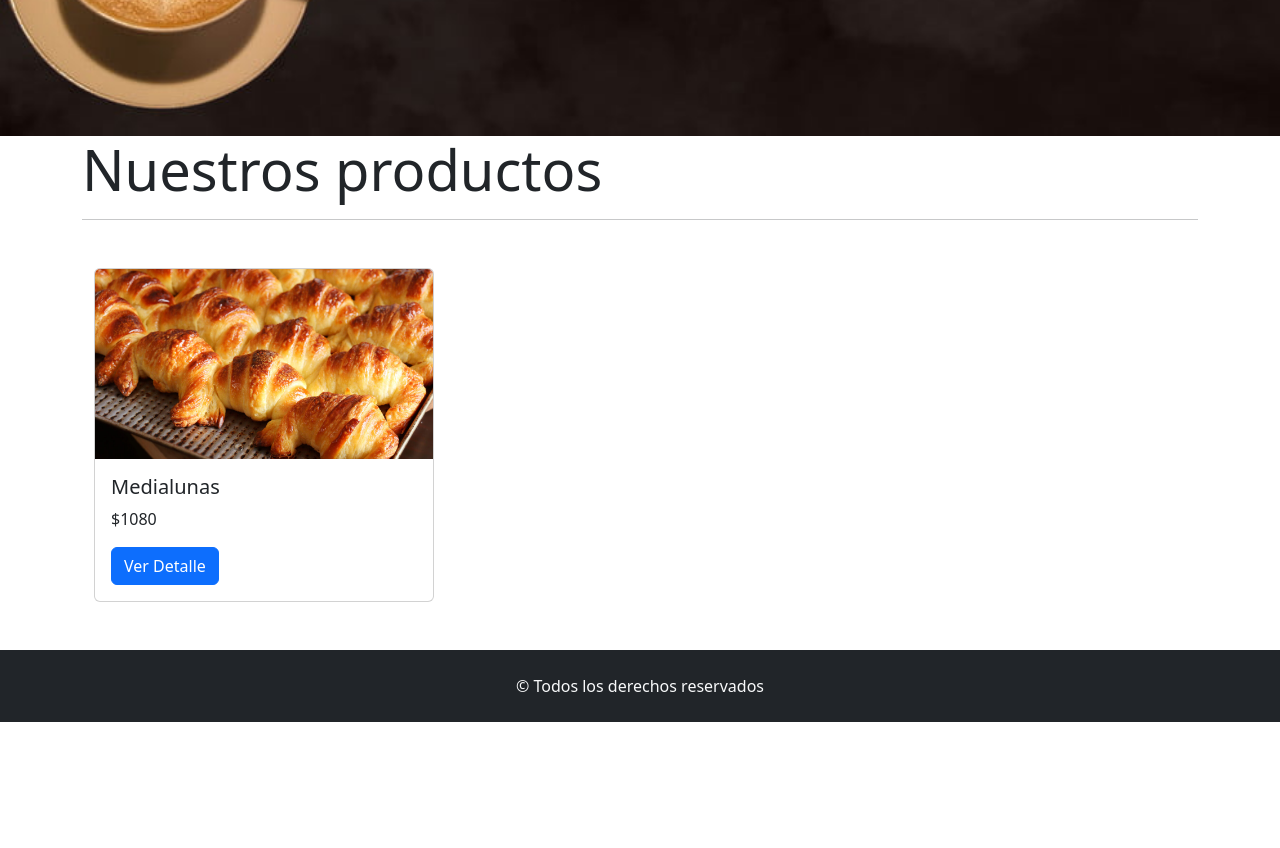
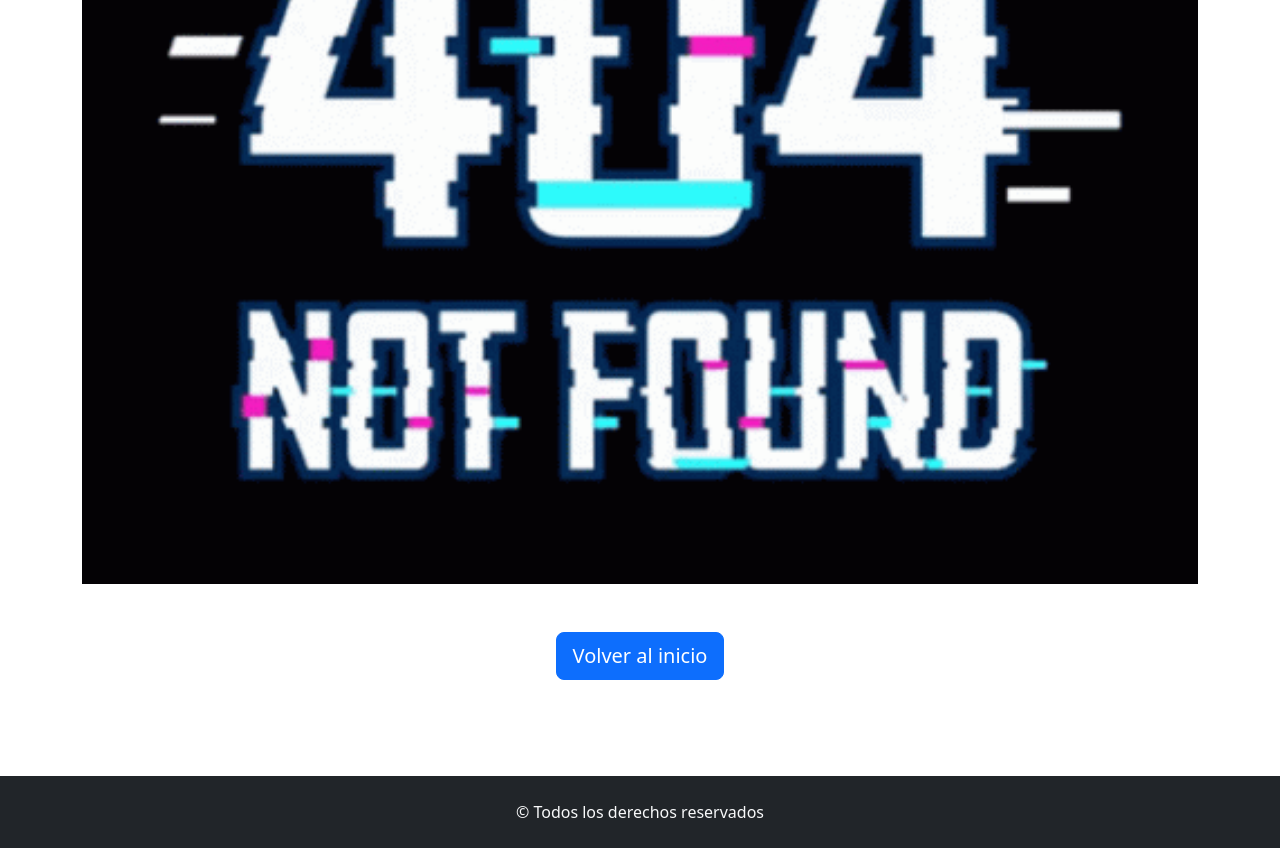
Before and after one commit to Juliancito1/CafecitoReact, a React (Vite) app: page / in a window 1280 px wide. Shown: the part 420-1268 px from the top of the page. Before the commit the page ends 1142 px from the top, so only its background shows below. Built offline with nearby package versions, Linux system fonts and the light colour scheme.

Commit message:
Se creo el componente Error 404

```diff
--- a/src/App.css
+++ b/src/App.css
@@ -12,3 +12,8 @@
   height: 500px;
   object-fit: cover;
 }
+
+.img-error{
+  height: 900px;
+  object-fit: cover;
+}
--- a/src/App.jsx
+++ b/src/App.jsx
@@ -2,14 +2,16 @@ import './App.css'
 import 'bootstrap/dist/css/bootstrap.min.css';
 import Footer from './components/common/Footer';
 import Menu from './components/common/Menu';
-import Inicio from './components/Inicio';
+import Inicio from './Inicio';
+import Error404 from './Error404';
 function App() {
 
   return (
     <>
       <Menu></Menu>
-      <section className='mainPage'>
-        <Inicio></Inicio>
+      <section className='mainPage my-5'>
+        {/* <Inicio></Inicio> */}
+        <Error404></Error404>
       </section>
       <Footer></Footer>
     </>
--- /dev/null
+++ b/src/Error404.jsx
@@ -0,0 +1,16 @@
+import { Button, Container } from "react-bootstrap";
+
+const Error404 = () => {
+    return (
+        <section className="">
+            <Container>
+            <img src="src/assets/404.gif" className="d-block w-100 img-error" alt="" />
+            </Container>
+            <div className="d-flex justify-content-center my-5">
+            <Button href="/home" size="lg" variant="primary">Volver al inicio</Button>
+            </div>
+        </section>
+    );
+};
+
+export default Error404;
--- a/src/components/Inicio.jsx
+++ b/src/Inicio.jsx
@@ -1,5 +1,5 @@
 import { Container, Row } from "react-bootstrap";
-import CardProducto from "./CardProducto";
+import CardProducto from "./components/CardProducto";
 
 const Inicio = () => {
     return (
```
Also changed, not shown: src/assets/404.gif (added).
